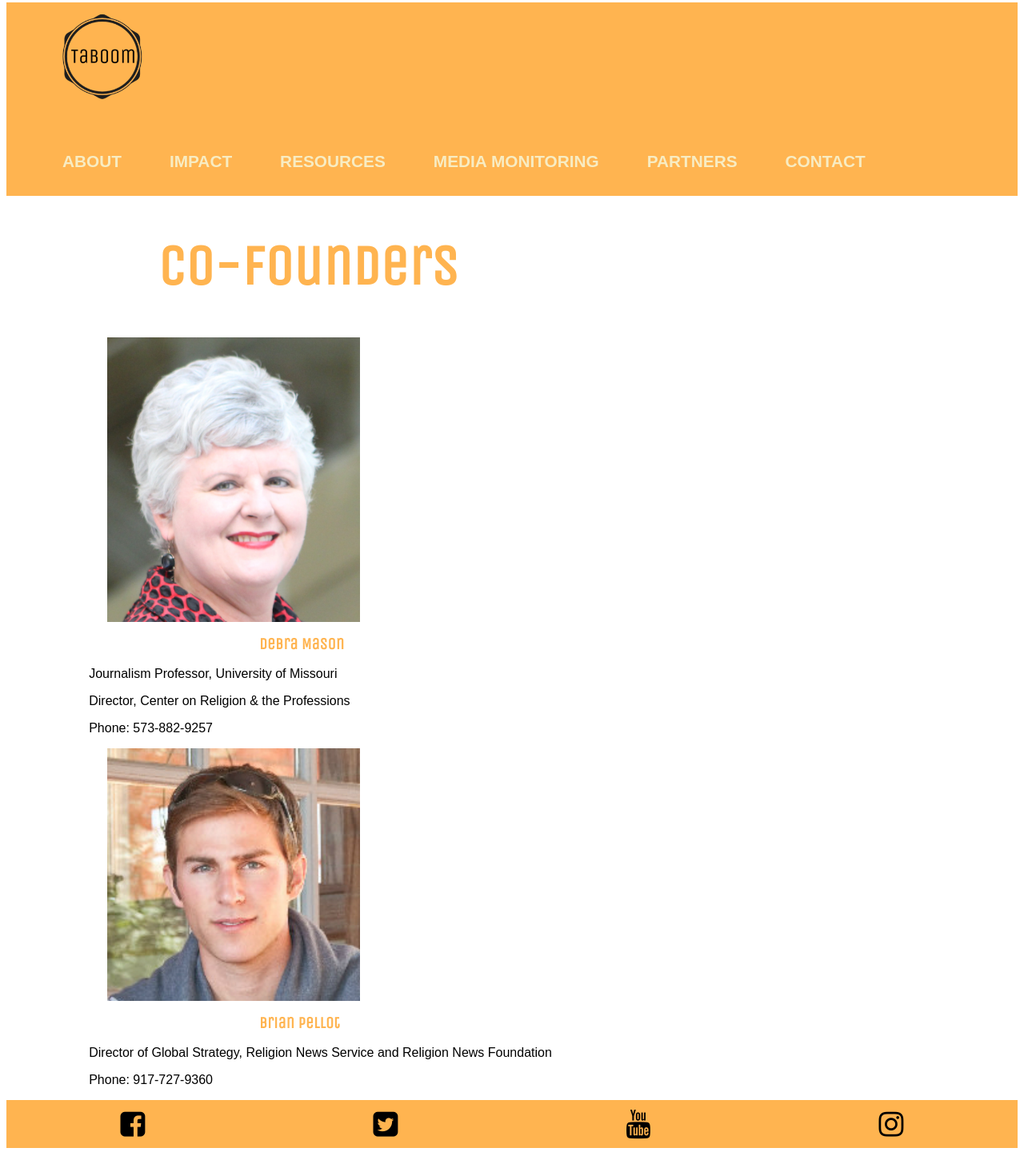
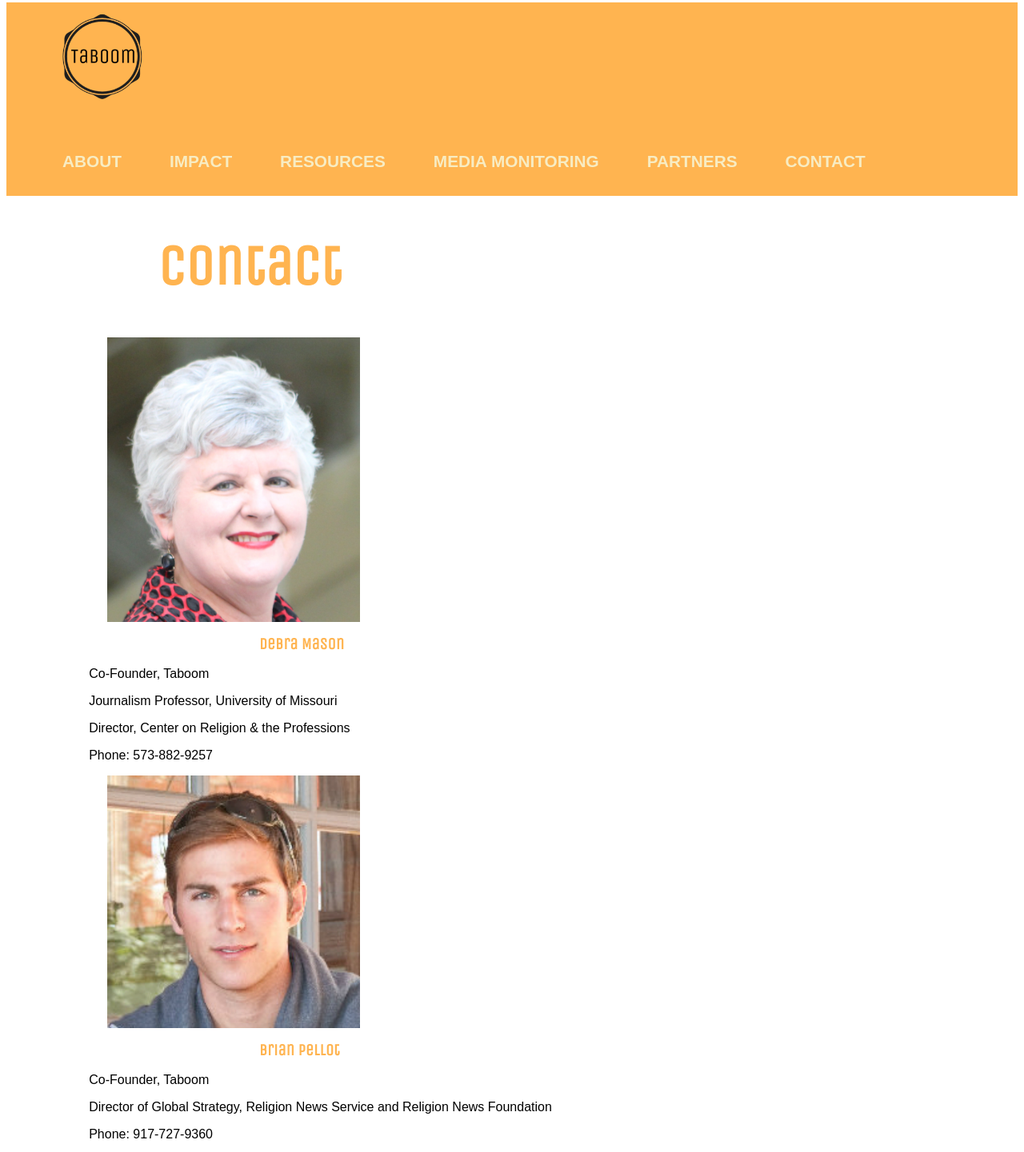
Before and after one commit to J4502-SS18/Taboom-Group, a plain HTML site: page contactpage.html in a window 1280 px wide. Shown: the part 5-1446 px from the top of the page at 80% size. Drawn offline with nearby package versions, Linux system fonts and the light colour scheme.

Commit message:
Changed contact page

```diff
--- a/contactpage.html
+++ b/contactpage.html
@@ -46,11 +46,12 @@
   <body>
 
 
-  <h1>Co-Founders</h1>
+  <h1>Contact</h1>
 
 <img src="Debra Mason.jpg" alt="a picture of Debra Mason" id="debra" class="responsive" width=25% height=auto>
 
   <h2>Debra Mason</h2>
+	<p>Co-Founder, Taboom</p>
   <p>Journalism Professor, University of Missouri</p>
   <p>Director, Center on Religion & the Professions</p>
   <p>Phone: 573-882-9257</p>
@@ -58,6 +59,7 @@
 	<img src="Brian Pellot.jpg" alt="a picture of Brian Pellot" id="brian" class= "responsive" width=25% height=auto>
 
   <h2>Brian Pellot</h2>
+	<p>Co-Founder, Taboom</p>
   <p>Director of Global Strategy, Religion News Service and Religion News Foundation</p>
   <p>Phone: 917-727-9360</p>
 
```
